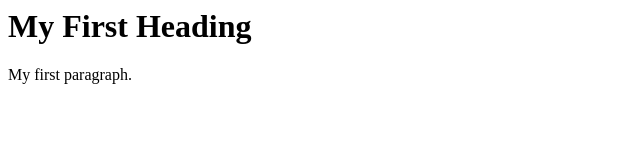
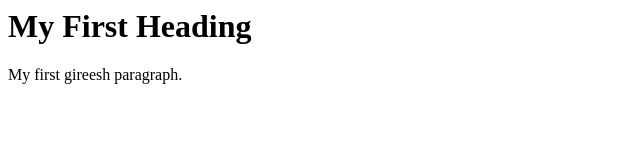
Before and after one commit to gireeshrb/newHTML, a plain HTML site: page index.html in a window 1280 px wide. Shown: the full height of the page, 0-640 px from the left. Drawn offline with Linux system fonts and the light colour scheme.

Commit message:
Update index.html

```diff
--- a/index.html
+++ b/index.html
@@ -3,7 +3,7 @@
 
 <h1>My First Heading</h1>
 
-<p>My first paragraph.</p>
+<p>My first gireesh paragraph.</p>
 
 </body>
 </html>
```
